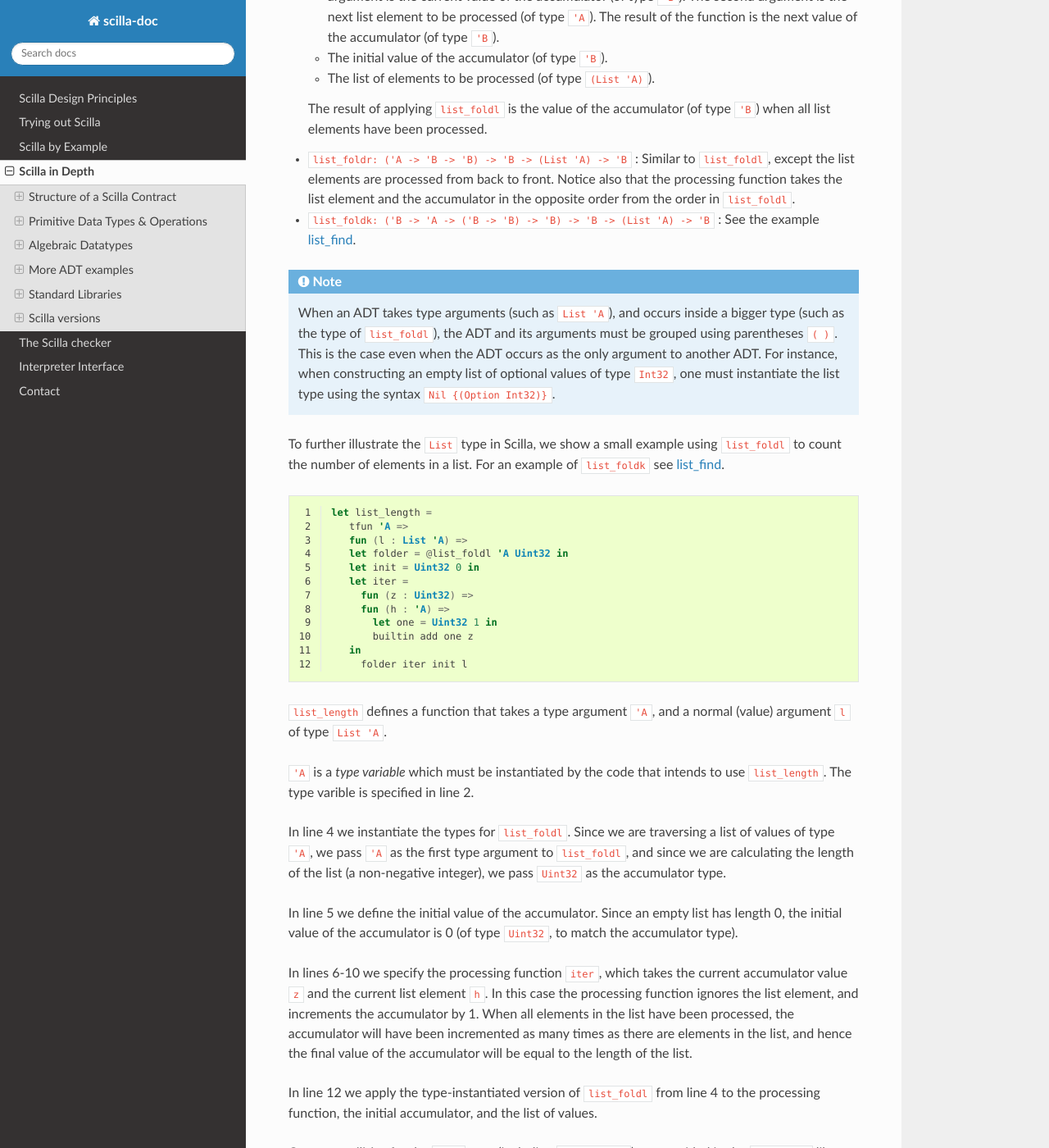
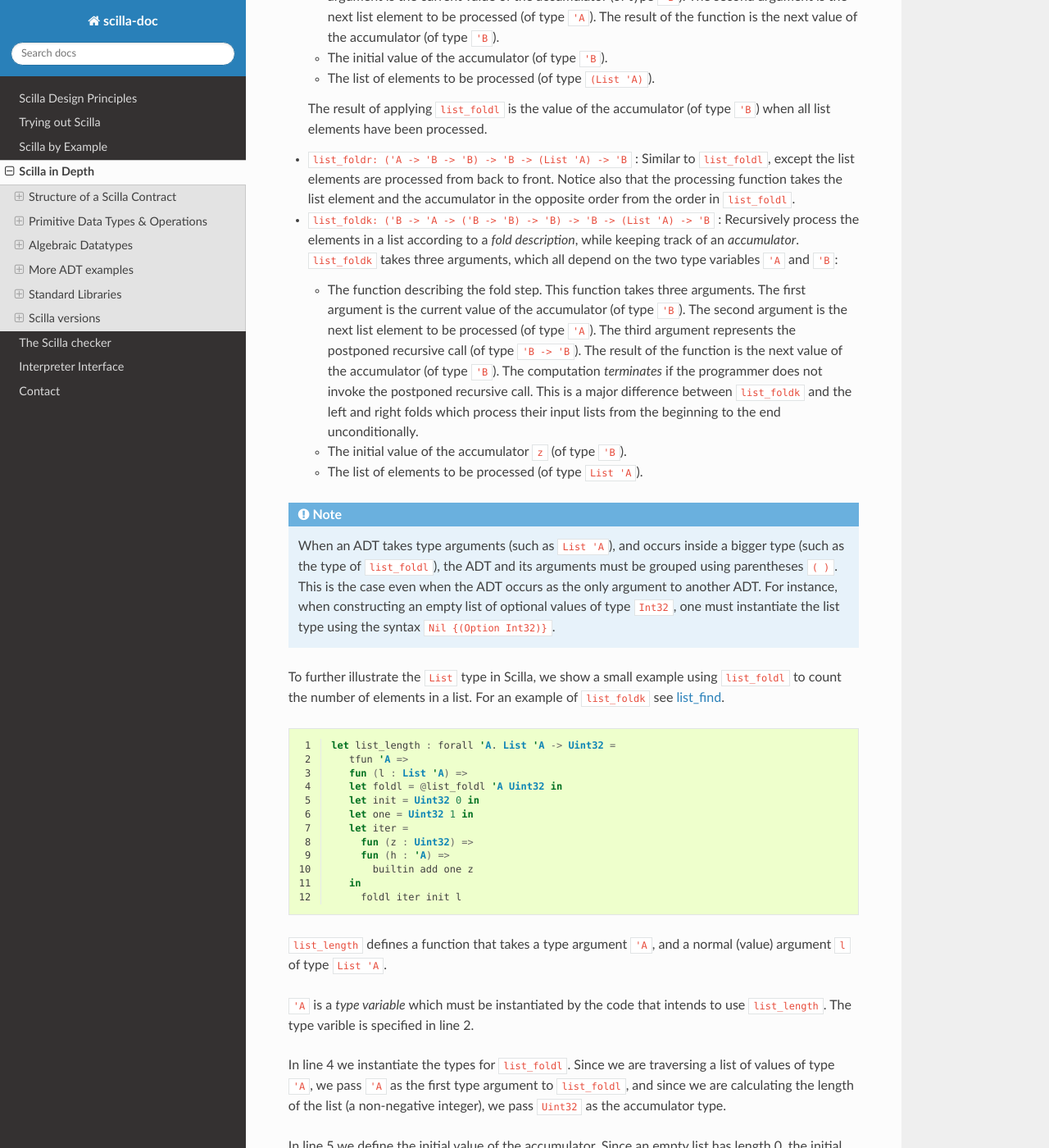
Before and after one commit to Zilliqa/scilla-docs, a Sphinx documentation site: the page built from docs/source/scilla-in-depth.rst, in a window 1280 px wide and 1400 px high, scrolled down 16151 px. Shown: the whole window at 82% size. Built offline with Sphinx 7.4.7 and the Read the Docs theme 2.0.0, drawn with Linux system fonts in a browser that asks for light colours.

Commit message:
fix list_foldk

```diff
--- a/docs/source/scilla-in-depth.rst
+++ b/docs/source/scilla-in-depth.rst
@@ -941,7 +941,25 @@ can be used to traverse all the elements of any list:
   ``list_foldl``.
 
 - ``list_foldk: ('B -> 'A -> ('B -> 'B) -> 'B) -> 'B -> (List 'A) -> 'B`` :
-  See the example list_find_.
+  Recursively process the elements in a list according to a *fold
+  description*, while keeping track of an *accumulator*.
+  ``list_foldk`` takes three arguments, which all
+  depend on the two type variables ``'A`` and ``'B``:
+
+  - The function describing the fold step. This function takes three
+    arguments. The first argument is the current value of the
+    accumulator (of type ``'B``). The second argument is the next list
+    element to be processed (of type ``'A``). The third argument represents
+    the postponed recursive call (of type ``'B -> 'B``). The result of the
+    function is the next value of the accumulator (of type ``'B``).
+    The computation *terminates* if the programmer does not invoke
+    the postponed recursive call. This is a major difference between
+    ``list_foldk`` and the left and right folds which process their input
+    lists from the beginning to the end unconditionally.
+
+  - The initial value of the accumulator ``z`` (of type ``'B``).
+
+  - The list of elements to be processed (of type ``List 'A``).
 
 .. note::
 
@@ -961,18 +979,18 @@ list. For an example of ``list_foldk`` see list_find_.
 .. code-block:: ocaml
   :linenos:
 
-  let list_length =
+  let list_length : forall 'A. List 'A -> Uint32 =
      tfun 'A =>
      fun (l : List 'A) =>
-     let folder = @list_foldl 'A Uint32 in
+     let foldl = @list_foldl 'A Uint32 in
      let init = Uint32 0 in
+     let one = Uint32 1 in
      let iter =
        fun (z : Uint32) =>
        fun (h : 'A) =>
-         let one = Uint32 1 in
          builtin add one z
      in
-       folder iter init l
+       foldl iter init l
 
 ``list_length`` defines a function that takes a type argument ``'A``,
 and a normal (value) argument ``l`` of type ``List 'A``.
```
